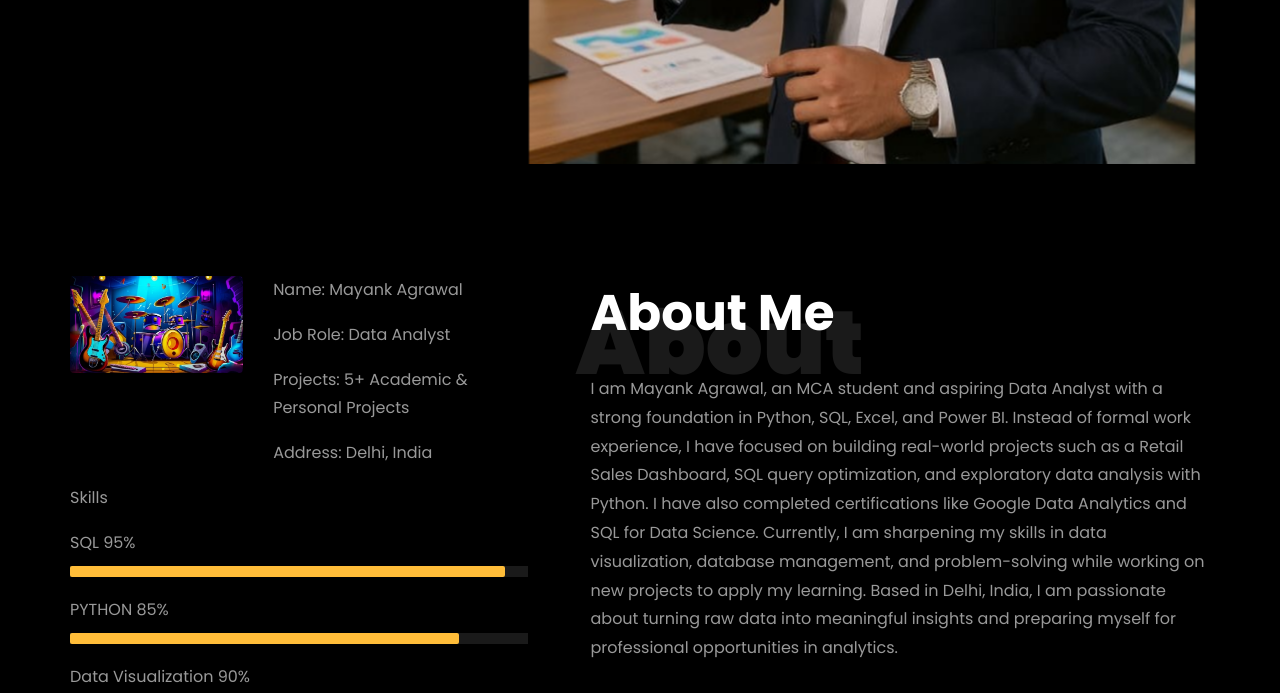
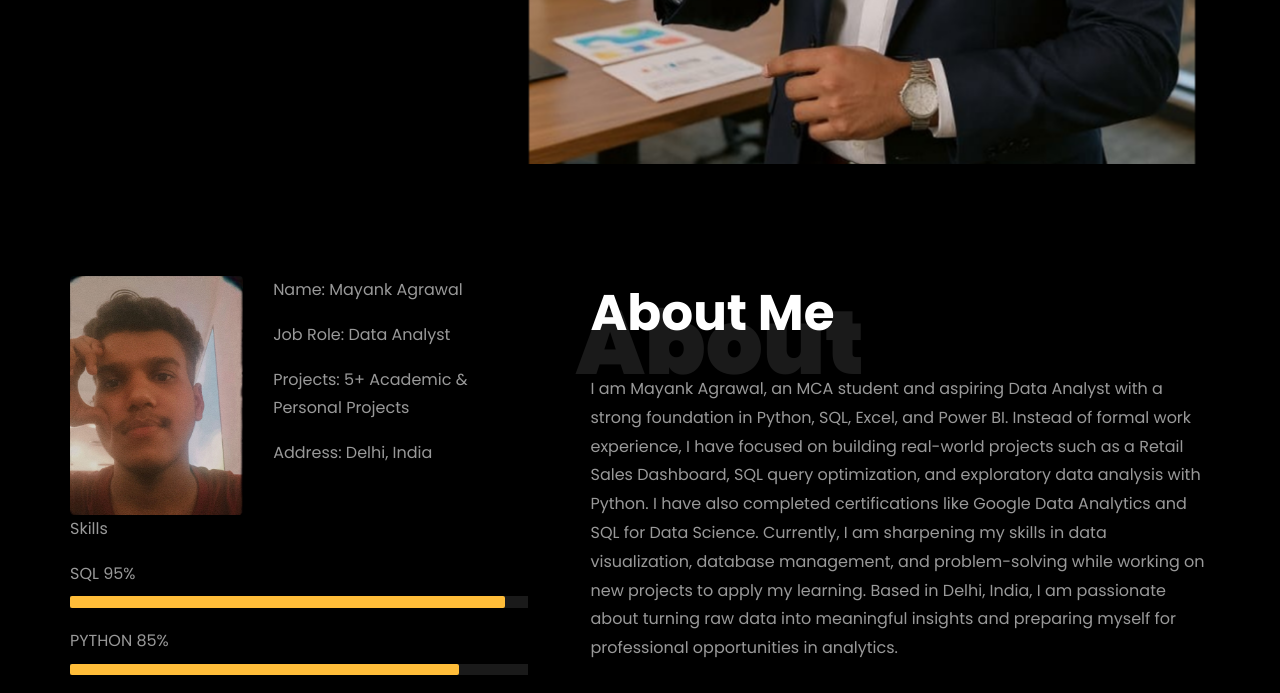
Before and after one commit to Mayank-that/My_Portfolio, a plain HTML site: page index.html in a window 1280 px wide. Shown: the part 586-1279 px from the top of the page. Drawn offline with Linux system fonts and the light colour scheme; animation ran at ten frames a second; files whose address does not match are found by name.

Commit message:
Update index.html

```diff
--- a/index.html
+++ b/index.html
@@ -213,7 +213,7 @@
                 <div class="row">
                   <div class="col-sm-6 col-md-5">
                     <div class="about-img">
-                      <img src="images/proj_1.jpg" class="img-fluid rounded b-shadow-a" alt="">
+                      <img src="images/Personal_img.jpg" class="img-fluid rounded b-shadow-a" alt="">
                     </div>
                   </div>
                   <!-- Details next to profile image -->
```
